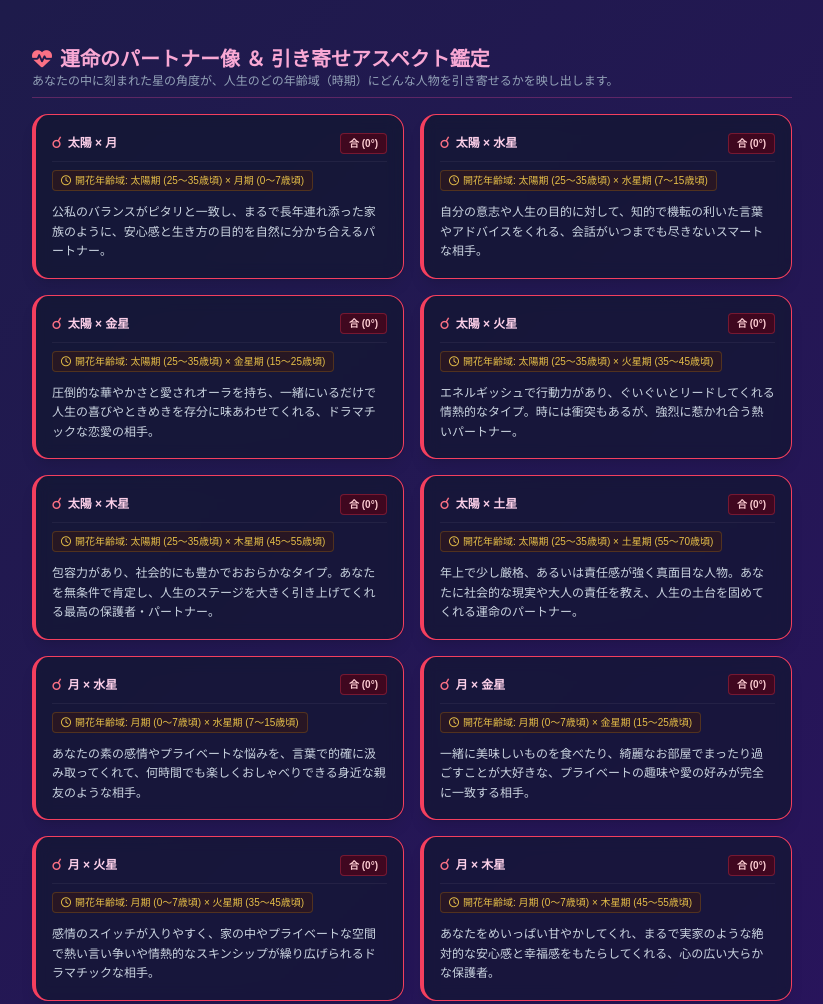
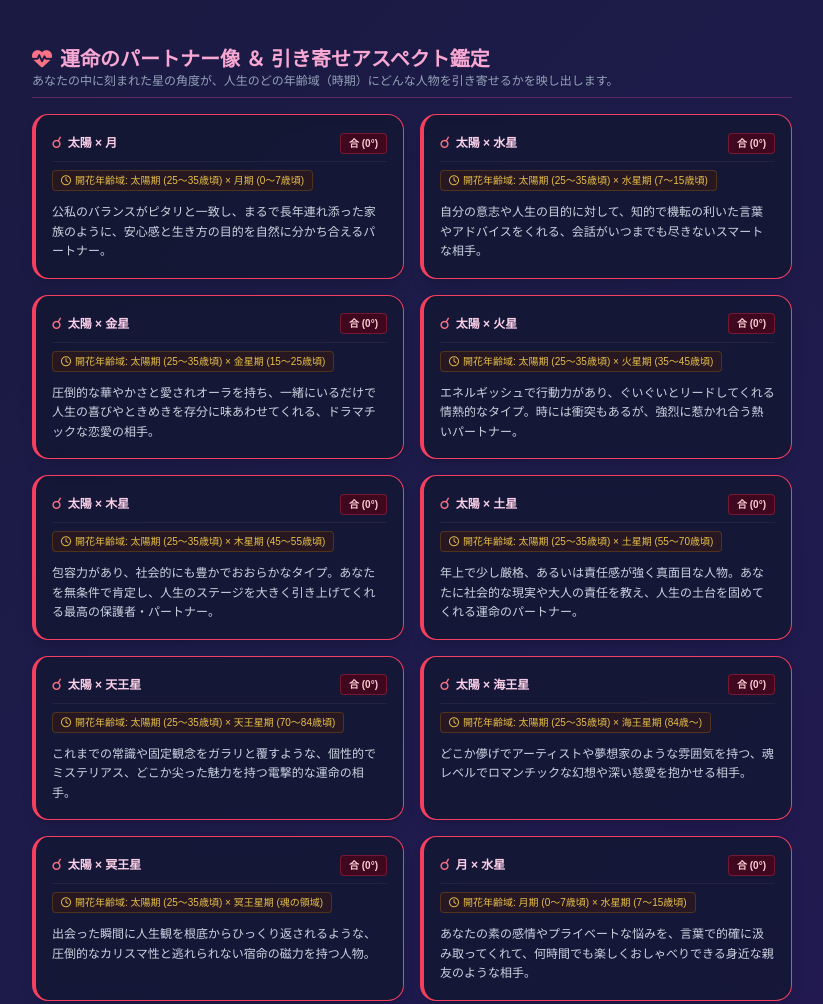
Before and after one commit to neroli-project/haru_astrolove_app, a plain HTML site: page index.html in a window 1280 px wide. Shown: the part 2504-3508 px from the top of the page, without its empty margins (424-1247 px from the left). Drawn offline with nearby package versions, Linux system fonts and the light colour scheme; a web font is replaced by a local one.

Commit message:
Add files via upload

```diff
--- a/index.html
+++ b/index.html
@@ -2337,8 +2337,8 @@ const LOVE_NATAL_ASPECT_MEANINGS = {
         }
 
       function calculatePlanetaryPositions(dateObj) {
-    // 1. 基本の7天体
-    const bodies = ['Sun', 'Moon', 'Mercury', 'Venus', 'Mars', 'Jupiter', 'Saturn'];
+   // 修正後（Uranus, Neptune, Plutoを追加！）
+const bodies = ['Sun', 'Moon', 'Mercury', 'Venus', 'Mars', 'Jupiter', 'Saturn', 'Uranus', 'Neptune', 'Pluto'];
     const results = {};
 
     // 2. 基本天体の計算処理
@@ -2482,11 +2482,11 @@ const LOVE_NATAL_ASPECT_MEANINGS = {
             };
 
             const aspectTypes = [
-                { type: 'conjunction', name: '合 (0°)', angle: 0, orb: 7, symbol: '☌' },
-                { type: 'sextile', name: 'セクスタイル (60°)', angle: 60, orb: 6, symbol: '⚹' },
-                { type: 'square', name: 'スクエア (90°)', angle: 90, orb: 6, symbol: '□' },
-                { type: 'trine', name: 'トライン (120°)', angle: 120, orb: 7, symbol: '△' },
-                { type: 'opposition', name: 'オポジション (180°)', angle: 180, orb: 7, symbol: '☍' }
+    { type: 'conjunction', name: '合 (0°)', angle: 0, orb: 3.0, symbol: '☌' },
+    { type: 'sextile', name: 'セクスタイル (60°)', angle: 60, orb: 2.0, symbol: '⚹' },
+    { type: 'square', name: 'スクエア (90°)', angle: 90, orb: 3.0, symbol: '□' },
+    { type: 'trine', name: 'トライン (120°)', angle: 120, orb: 3.0, symbol: '△' },
+    { type: 'opposition', name: 'オポジション (180°)', angle: 180, orb: 3.0, symbol: '☍' }
 ];
 
             const ageRangeMap = {
@@ -2520,7 +2520,7 @@ const LOVE_NATAL_ASPECT_MEANINGS = {
                     if (diff > 180) diff = 360 - diff;
 
                     for (const asp of aspectTypes) {
-                        const targetOrb = (asp.type === 'square') ? 6 : asp.orb;
+    const targetOrb = asp.orb; // そのまま使う
     if (Math.abs(diff - asp.angle) <= targetOrb) {
                             const name1 = planetKeysMap[k1];
                             const name2 = planetKeysMap[k2];
@@ -2887,7 +2887,8 @@ for (let y = startYear; y < startYear + yearSpan; y++) {
                 return;
             }
 
-            const birthDateTimeStr = `${birthDateVal}T${birthTimeVal}:00`;
+           // 修正後：末尾に "+09:00" を追加して、日本時間であることを明示する！
+const birthDateTimeStr = `${birthDateVal}T${birthTimeVal}:00+09:00`;
 const birthDateObj = new Date(birthDateTimeStr);
 
             // 1. Calculate Natal Positions
@@ -3161,11 +3162,11 @@ function generateExportSummary(clientName, birthDateVal, natalPlanets, startYear
             };
 
            const aspectTypes = [
-                { type: 'conjunction', name: '合 (0°)', angle: 0, orb: 7, symbol: '☌' },
-                { type: 'sextile', name: 'セクスタイル (60°)', angle: 60, orb: 6, symbol: '⚹' },
-                { type: 'square', name: 'スクエア (90°)', angle: 90, orb: 6, symbol: '□' },
-                { type: 'trine', name: 'トライン (120°)', angle: 120, orb: 7, symbol: '△' },
-                { type: 'opposition', name: 'オポジション (180°)', angle: 180, orb: 7, symbol: '☍' }
+    { type: 'conjunction', name: '合 (0°)', angle: 0, orb: 4, symbol: '☌' },
+    { type: 'sextile', name: 'セクスタイル (60°)', angle: 60, orb: 4, symbol: '⚹' },
+    { type: 'square', name: 'スクエア (90°)', angle: 90, orb: 3.5, symbol: '□' }, // ハードアスペクトは少しタイトにするのもアリです
+    { type: 'trine', name: 'トライン (120°)', angle: 120, orb: 4, symbol: '△' },
+    { type: 'opposition', name: 'オポジション (180°)', angle: 180, orb: 4, symbol: '☍' }
 ];
 
             // 年齢域マッピング
@@ -3200,7 +3201,8 @@ function generateExportSummary(clientName, birthDateVal, natalPlanets, startYear
                     if (diff > 180) diff = 360 - diff;
 
                    for (const asp of aspectTypes) {
-                        const targetOrb = (asp.type === 'square') ? 6 : asp.orb;
+    // 定義した asp.orb（またはスクエア用のタイトな値）をそのまま使う！
+    const targetOrb = asp.orb;
     if (Math.abs(diff - asp.angle) <= targetOrb) {
                             const name1 = planetKeysMap[k1];
                             const name2 = planetKeysMap[k2];
@@ -3226,7 +3228,7 @@ function generateExportSummary(clientName, birthDateVal, natalPlanets, startYear
                                 symbol: asp.symbol,
                                 desc: desc
                             });
-                            break;
+
                         }
                     }
                 }
```
Lines whose indentation alone changed are shown as unchanged.
